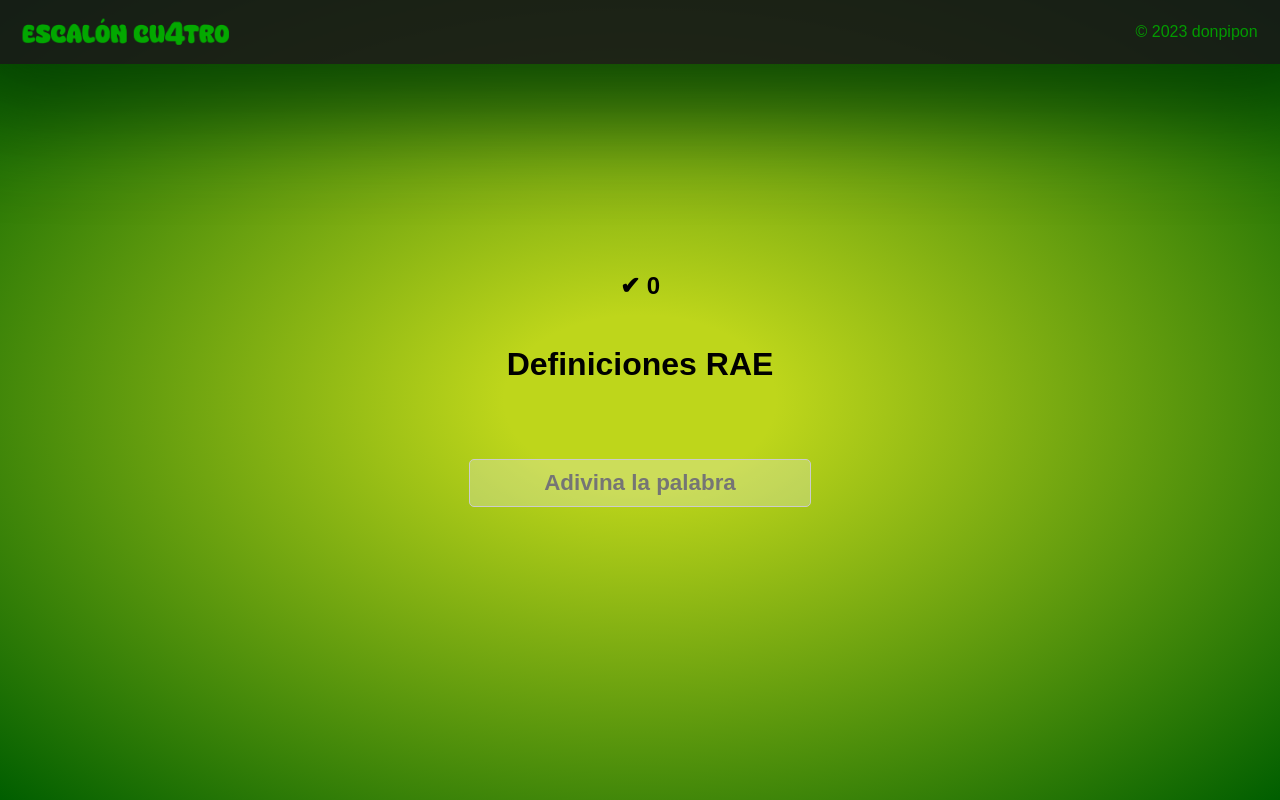
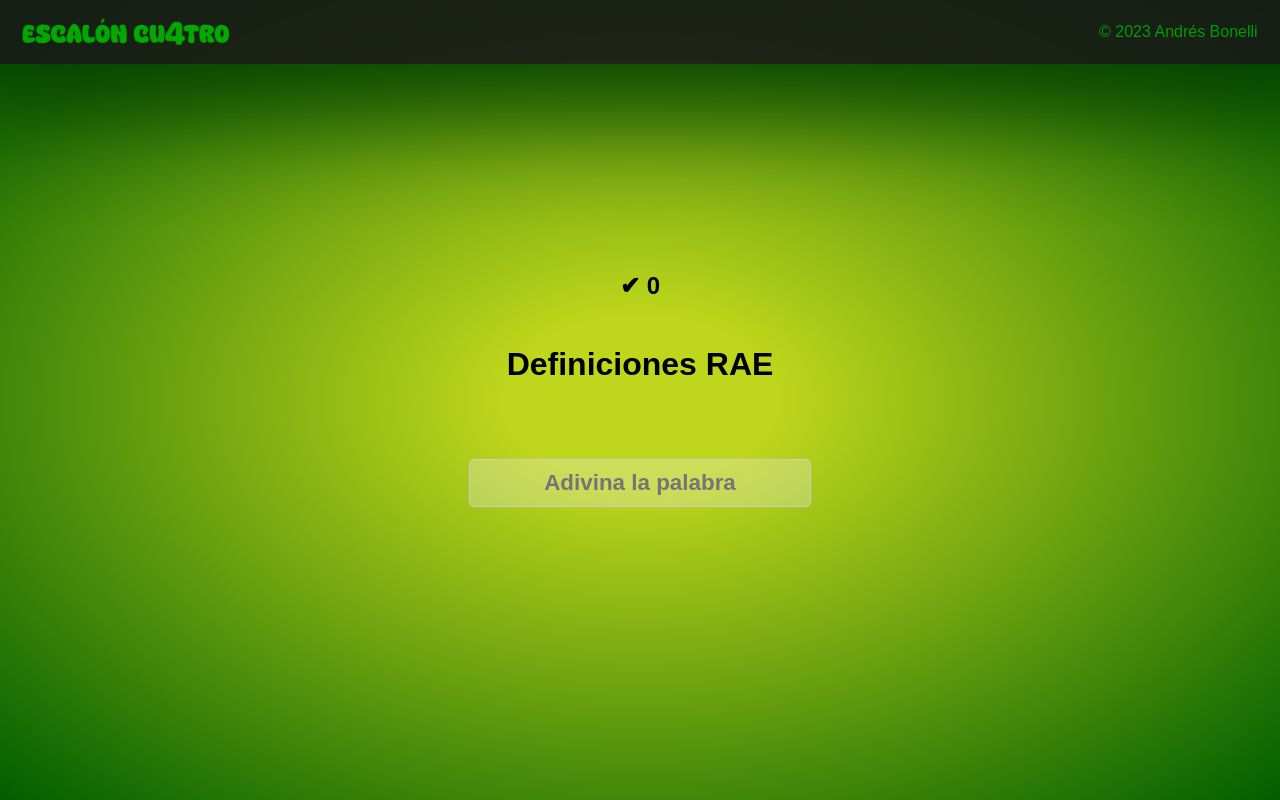
Before and after one commit to andresbonelli/escalon-cuatro, a React (Vite) app in the folder client/: page / in a window 1280 px wide. Built offline with nearby package versions, Linux system fonts and the light colour scheme; no server answers.

Commit message:
link en header corregido

```diff
--- a/client/src/Header.jsx
+++ b/client/src/Header.jsx
@@ -11,7 +11,7 @@ export default function Header() {
                 </a>
             </div>
             <p className='copyright'>&copy; {new Date().getFullYear()}
-                <a href='https://github.com/donpipon' target="_blank"> donpipon</a>
+                <a href='https://github.com/andresbonelli' target="_blank"> Andrés Bonelli</a>
             </p>
         </header>
     );
```
